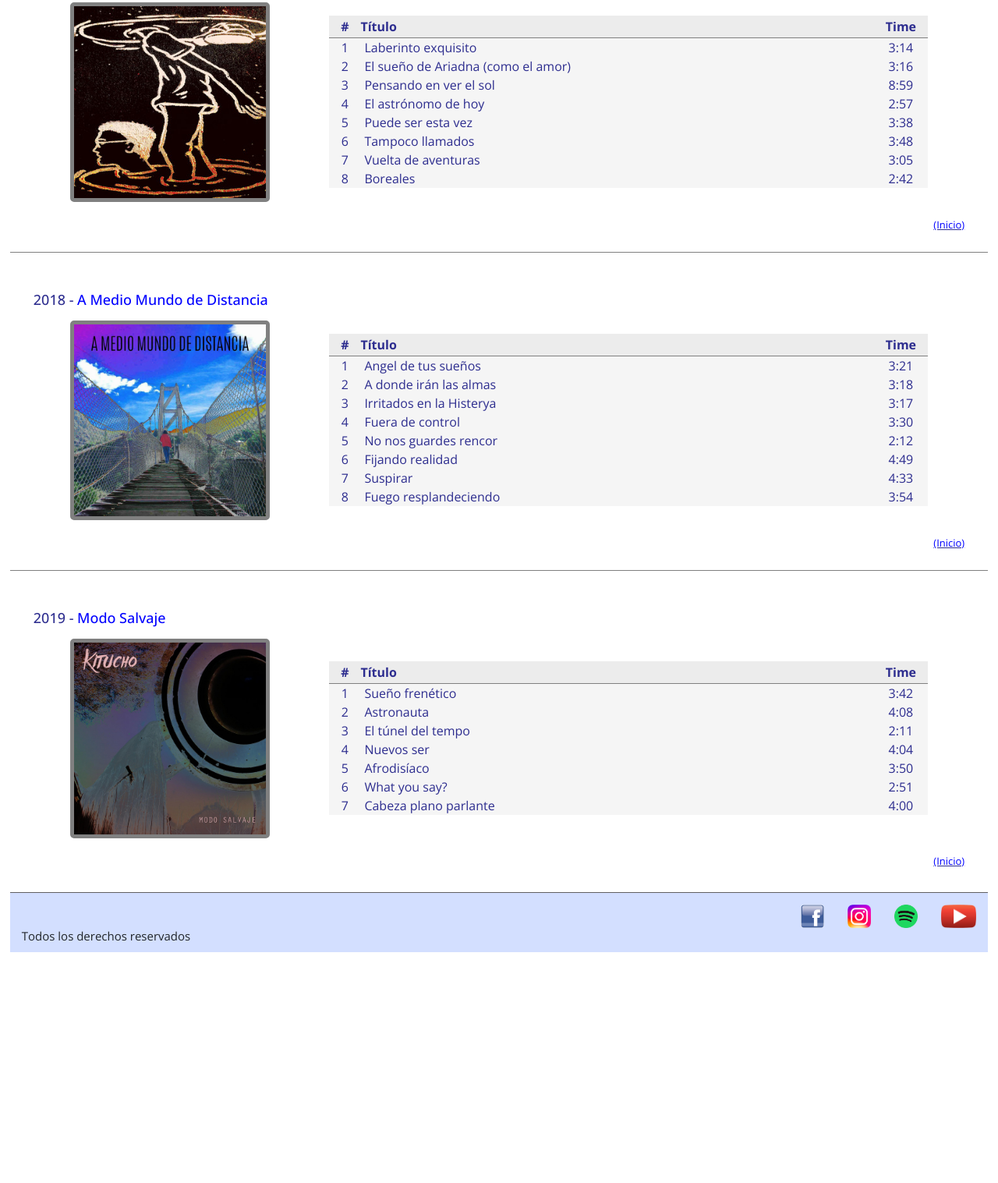
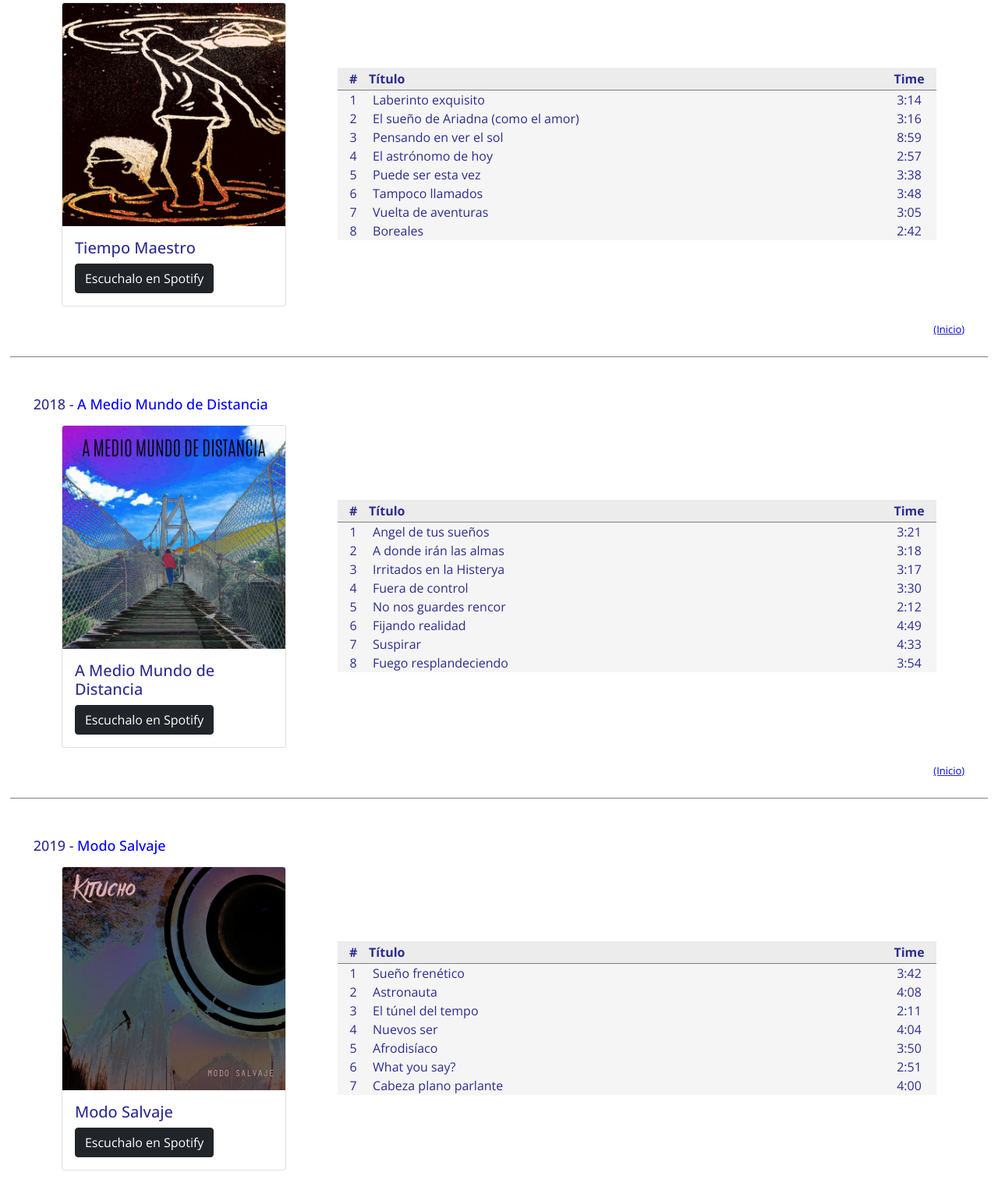
Before and after one commit to leopersag/Desafio-06, a plain HTML site: page Pages/Discografia.html in a window 1280 px wide. Shown: the part 363-1880 px from the top of the page at 78% size. Before the commit the page ends 1584 px from the top, so only its background shows below. Drawn offline with nearby package versions, Linux system fonts and the light colour scheme.

Commit message:
Se aplica componente Card en la pagína Discografía

```diff
--- a/Pages/Discografia.html
+++ b/Pages/Discografia.html
@@ -69,11 +69,18 @@
         </section>
 
         <section  id="Disco2" class="disco">
+
             <h4 class="disco_titulo">2020 - <a href="https://open.spotify.com/album/0Nyygc0vfzhMnCTtZAOu2i" target="_blank">Tiempo Maestro</a></h4>
             <div class="disco_portada-temas">
-                <a href="https://open.spotify.com/album/0Nyygc0vfzhMnCTtZAOu2i" target="_blank">
-                    <img class="disco_portada" src="../Multimedia/Puede_ser_esta_vez.jpg" alt="Tiempo Maestro">
-                </a>
+
+                <div class="card" style="width: 18rem;">
+                    <img src="../Multimedia/Puede_ser_esta_vez.jpg" class="card-img-top" alt="Tiempo Maestro">
+                    <div class="card-body">
+                        <h5 class="card-title">Tiempo Maestro</h5>
+                        <a href="https://open.spotify.com/album/0Nyygc0vfzhMnCTtZAOu2i" target="_blank" class="btn btn-dark">Escuchalo en Spotify</a>
+                    </div>
+                </div>
+
                 <div>
                     <table class="tabla_temas">
                         <thead>
@@ -134,11 +141,18 @@
         </section>
 
         <section id="Disco1" class="disco">
+
             <h4 class="disco_titulo">2018 - <a href="https://open.spotify.com/album/25LR6odLWvmoWI1cbpyztu" target="_blank">A Medio Mundo de Distancia</a></h4>
             <div class="disco_portada-temas">
-                <a href="https://open.spotify.com/album/25LR6odLWvmoWI1cbpyztu" target="_blank">
-                    <img class="disco_portada" src="../Multimedia/A_medio_mundo_de_distancia.jpg" alt="A medio mundo de distancia">
-                </a>
+
+                <div class="card" style="width: 18rem;">
+                    <img src="../Multimedia/A_medio_mundo_de_distancia.jpg" class="card-img-top" alt="A Medio Mundo de Distancia">
+                    <div class="card-body">
+                        <h5 class="card-title">A Medio Mundo de Distancia</h5>
+                        <a href="https://open.spotify.com/album/25LR6odLWvmoWI1cbpyztu" target="_blank" class="btn btn-dark">Escuchalo en Spotify</a>
+                    </div>
+                </div>
+
                 <div>
                     <table class="tabla_temas">
                         <thead>
@@ -199,11 +213,18 @@
         </section>
 
         <section id="Disco0" class="disco">
+
             <h4 class="disco_titulo">2019 - <a href="https://open.spotify.com/album/293ZBXcjQYM7qA0zHIA4sk" target="_blank">Modo Salvaje</a></h4>
             <div class="disco_portada-temas">
-                <a href="https://open.spotify.com/album/293ZBXcjQYM7qA0zHIA4sk" target="_blank">
-                    <img class="disco_portada" src="../Multimedia/Modo_Salvaje.jpg" alt="Modo Salvaje">
-                </a>
+
+                <div class="card" style="width: 18rem;">
+                    <img src="../Multimedia/Modo_Salvaje.jpg" class="card-img-top" alt="Modo Salvaje">
+                    <div class="card-body">
+                        <h5 class="card-title">Modo Salvaje</h5>
+                        <a href="https://open.spotify.com/album/293ZBXcjQYM7qA0zHIA4sk" target="_blank" class="btn btn-dark">Escuchalo en Spotify</a>
+                    </div>
+                </div>
+
                 <div>
                     <table class="tabla_temas">
                         <thead>
```
